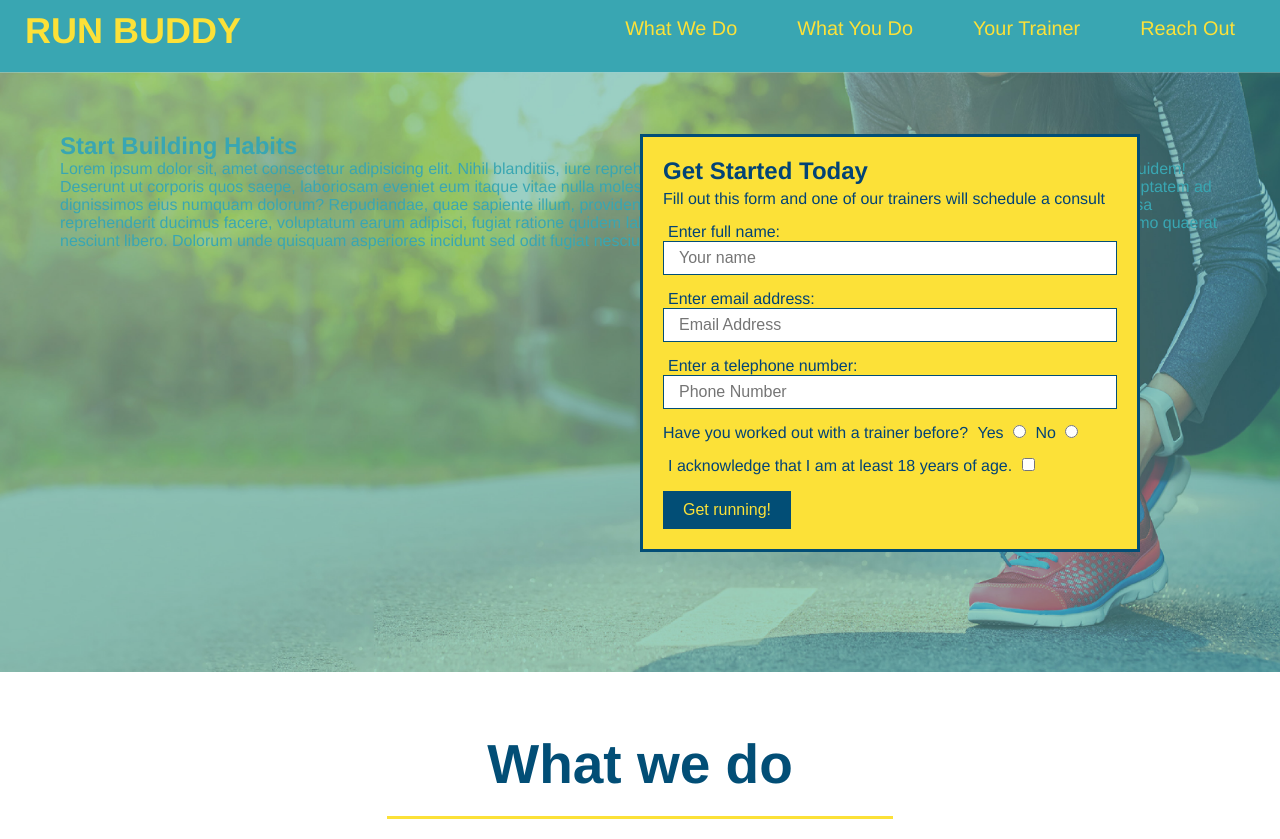
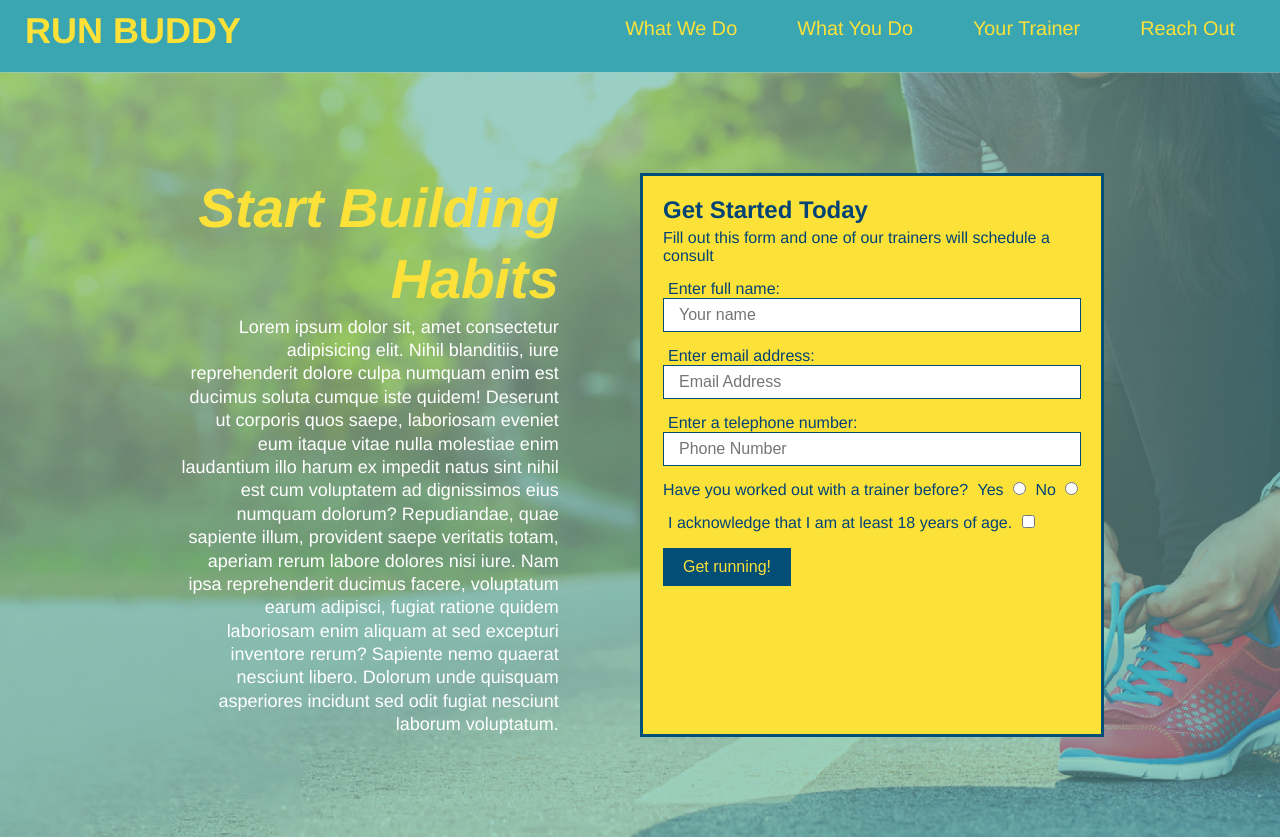
Before and after one commit to projectperfect/run-buddy-new, a plain HTML site: page index.html in a window 1280 px wide. Shown: the top 839 px of the page. Drawn offline with Linux system fonts and the light colour scheme.

Commit message:
add flexbox to the hero

```diff
--- a/assets/css/style.css
+++ b/assets/css/style.css
@@ -56,7 +56,6 @@ footer {
 }
 
 footer h2 {
-  display: inline;
   color: #024e76;
   font-size: 30px;
   margin: 0;
@@ -79,24 +78,38 @@ section {
 /* Hero Style Start */
 .hero {
   background-image: url("../images/flipped-hero-image.jpg");
-  height: 600px;
   background-size: cover;
   background-position: center;
-  position: relative;
+  display: flex;
+  justify-content: center;
+  flex-wrap: wrap;
 }
 /* Hero Style End */
+
+.hero-cta {
+  width: 33%;
+  text-align: right;
+  margin: 3.5%;
+  color: #fff;
+  font-size: 18px;
+  line-height: 1.3;
+}
+
+.hero-cta h2 {
+  font-style: italic;
+  font-size: 55px;
+  color: #fce138;
+}
 
 .hero-form {
   background-color: #fce138;
   padding: 20px;
-  width: 500px;
   color: #024376;
   border-style: solid;
   border-width: 3px;
   border-color: #024e76;
-  position: absolute;
-  bottom: 120px;
-  right: 140px;
+  width: 40%;
+  margin: 3.5%;
 }
 
 .hero-form p {
@@ -273,3 +286,9 @@ section {
 .contact-info a {
   color: #fce138;
 }
+
+footer {
+  display: flex;
+  justify-content: space-between;
+  flex-wrap: wrap;
+}
```
